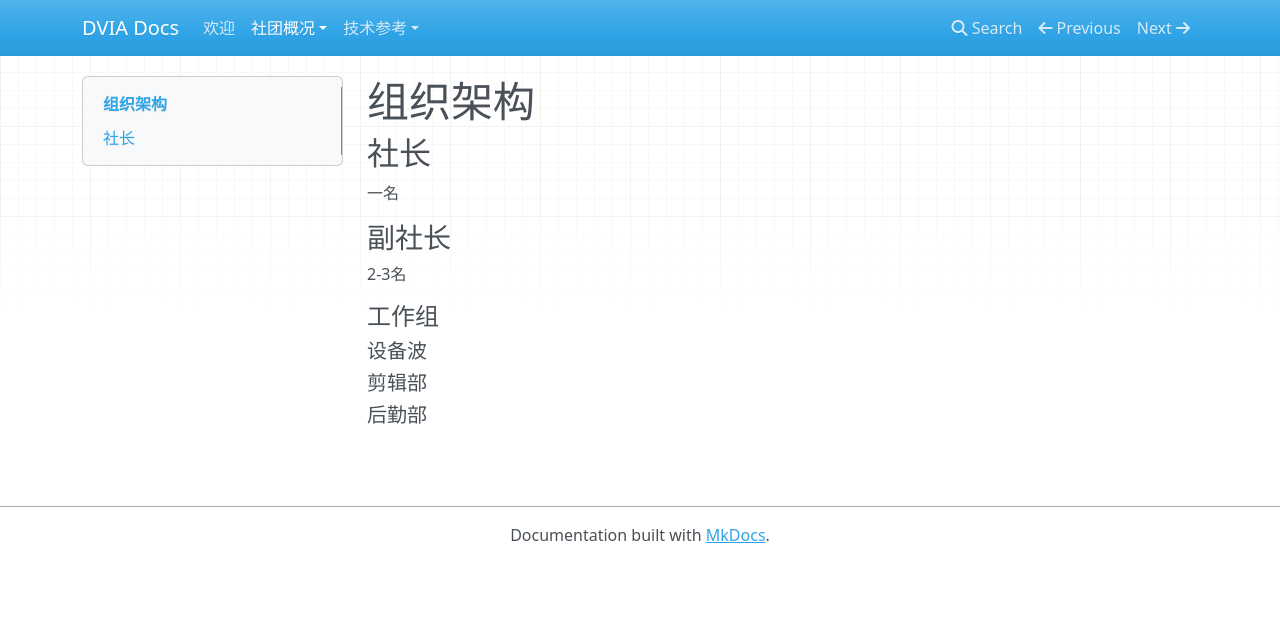
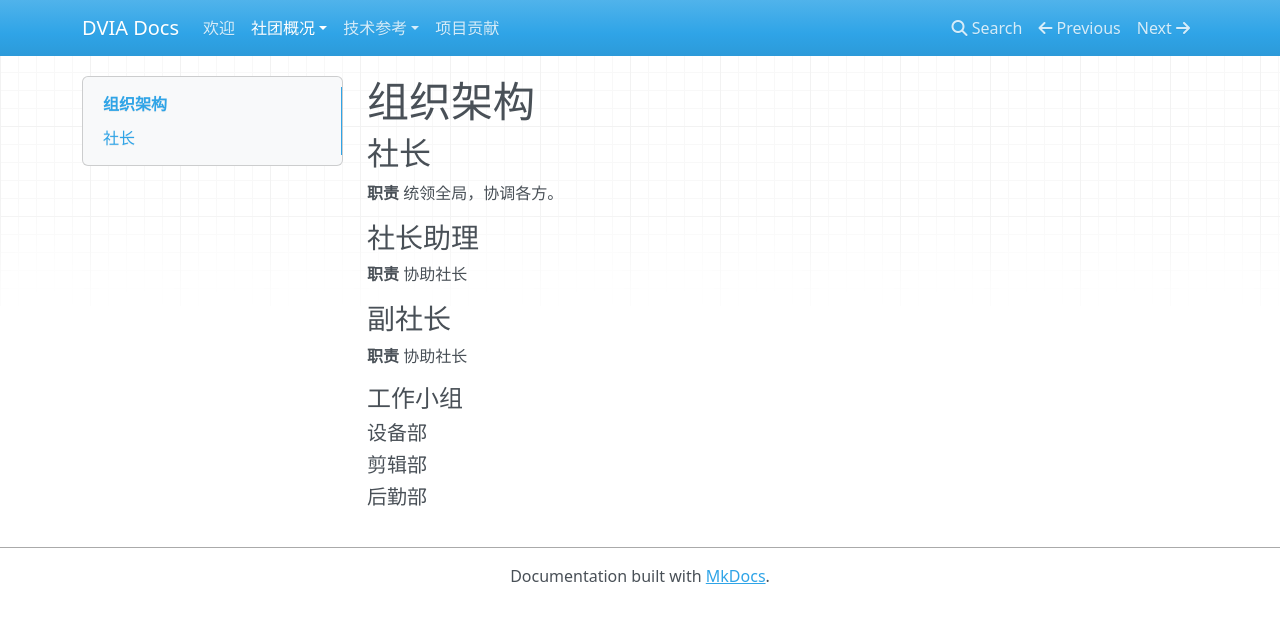
Before and after one commit to Github-DVIA/DVIA, an MkDocs documentation site: the page built from docs/org.md, in a window 1280 px wide. Shown: the top 623 px of the page. Built offline with MkDocs 1.6.1, drawn with Linux system fonts in a browser that asks for light colours; nearby versions of some CDN libraries.

Commit message:
no message

```diff
--- a/docs/org.md
+++ b/docs/org.md
@@ -2,15 +2,19 @@
 
 ## 社长
 
-一名
+**职责** 统领全局，协调各方。
+
+### 社长助理
+
+**职责** 协助社长
 
 ### 副社长
 
-2-3名
+**职责** 协助社长
 
-#### 工作组
+#### 工作小组
 
-##### 设备波
+##### 设备部
 
 ##### 剪辑部
 
--- a/mkdocs.yml
+++ b/mkdocs.yml
@@ -9,3 +9,4 @@ nav:
         - '拍摄入门' : 'basicdv.md'
         - '剪辑入门' : 'basiccut.md'
         - '直播入门' : 'basicstream.md'
+    - '项目贡献' : thanks.md
```
Also changed, not shown: docs/index.md (+11 -1 lines), docs/tech-index.md (+2 -2 lines).
